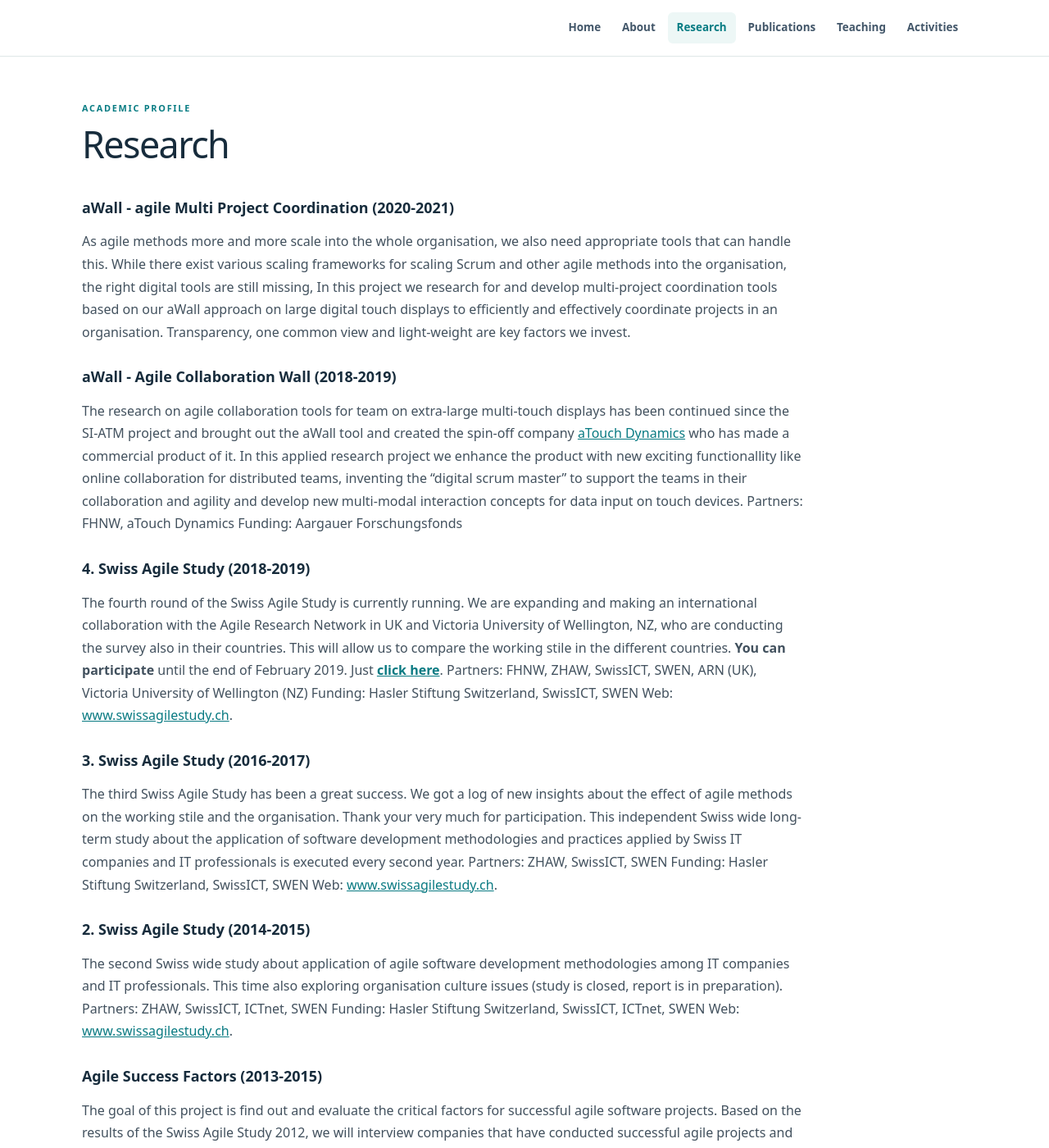
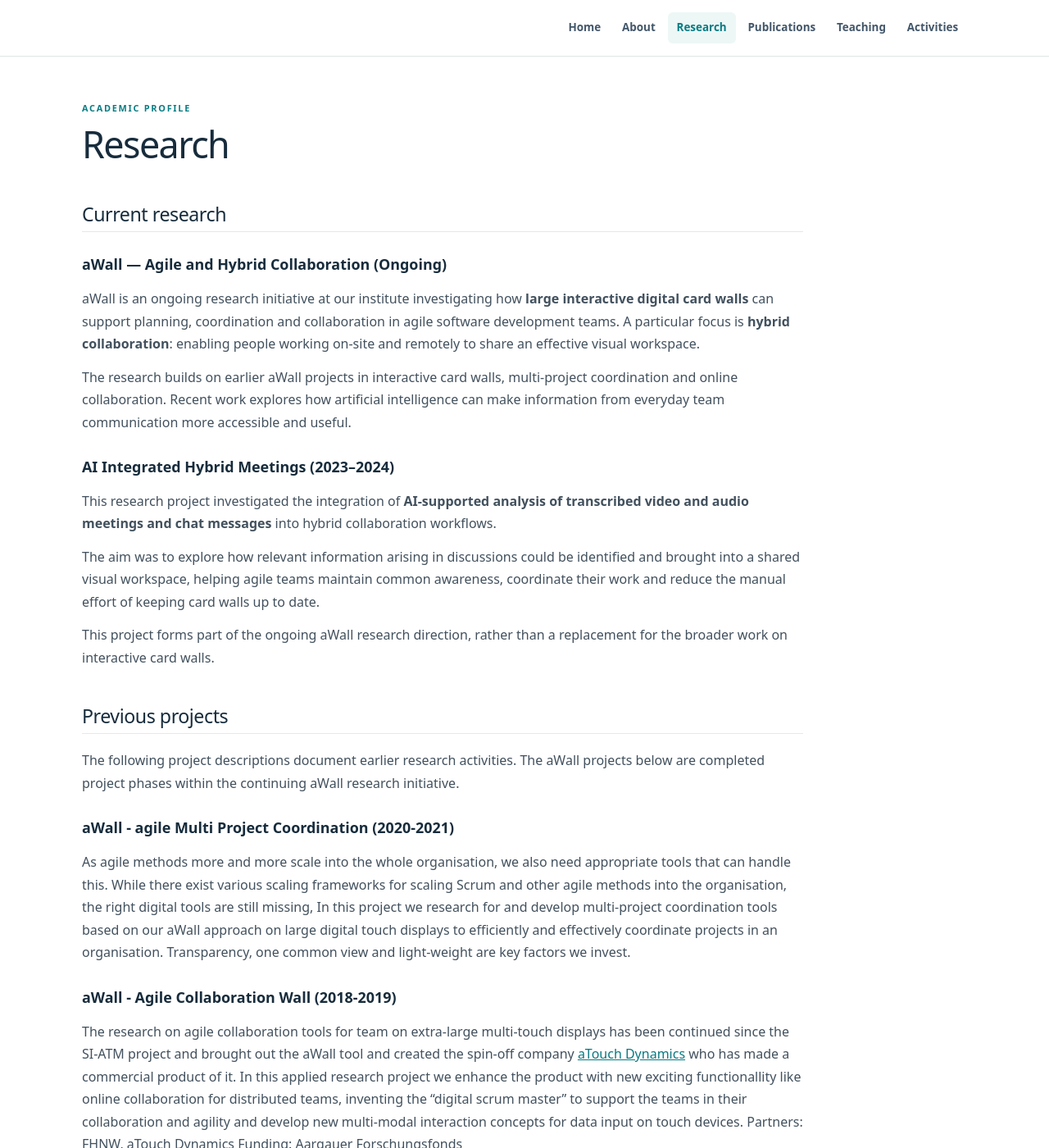
Before and after one commit to martinkropp/martinkropp.github.io, a Jekyll site: the page built from research1.md, in a window 1280 px wide and 1400 px high. Shown: the whole window at 82% size. Built offline with Jekyll 4.4.1, drawn with Linux system fonts in a browser that asks for light colours.

Commit message:
Present ongoing aWall research and 2023-2024 AI Integrated Hybrid Meetings project

```diff
--- a/research1.md
+++ b/research1.md
@@ -4,6 +4,26 @@ permalink: /research
 ---
 
 
+
+## Current research
+
+### aWall — Agile and Hybrid Collaboration (Ongoing)
+
+aWall is an ongoing research initiative at our institute investigating how **large interactive digital card walls** can support planning, coordination and collaboration in agile software development teams. A particular focus is **hybrid collaboration**: enabling people working on-site and remotely to share an effective visual workspace.
+
+The research builds on earlier aWall projects in interactive card walls, multi-project coordination and online collaboration. Recent work explores how artificial intelligence can make information from everyday team communication more accessible and useful.
+
+### AI Integrated Hybrid Meetings (2023–2024)
+
+This research project investigated the integration of **AI-supported analysis of transcribed video and audio meetings and chat messages** into hybrid collaboration workflows.
+
+The aim was to explore how relevant information arising in discussions could be identified and brought into a shared visual workspace, helping agile teams maintain common awareness, coordinate their work and reduce the manual effort of keeping card walls up to date.
+
+This project forms part of the ongoing aWall research direction, rather than a replacement for the broader work on interactive card walls.
+
+## Previous projects
+
+The following project descriptions document earlier research activities. The aWall projects below are completed project phases within the continuing aWall research initiative.
 
 ### aWall - agile Multi Project Coordination (2020-2021)
 
```
